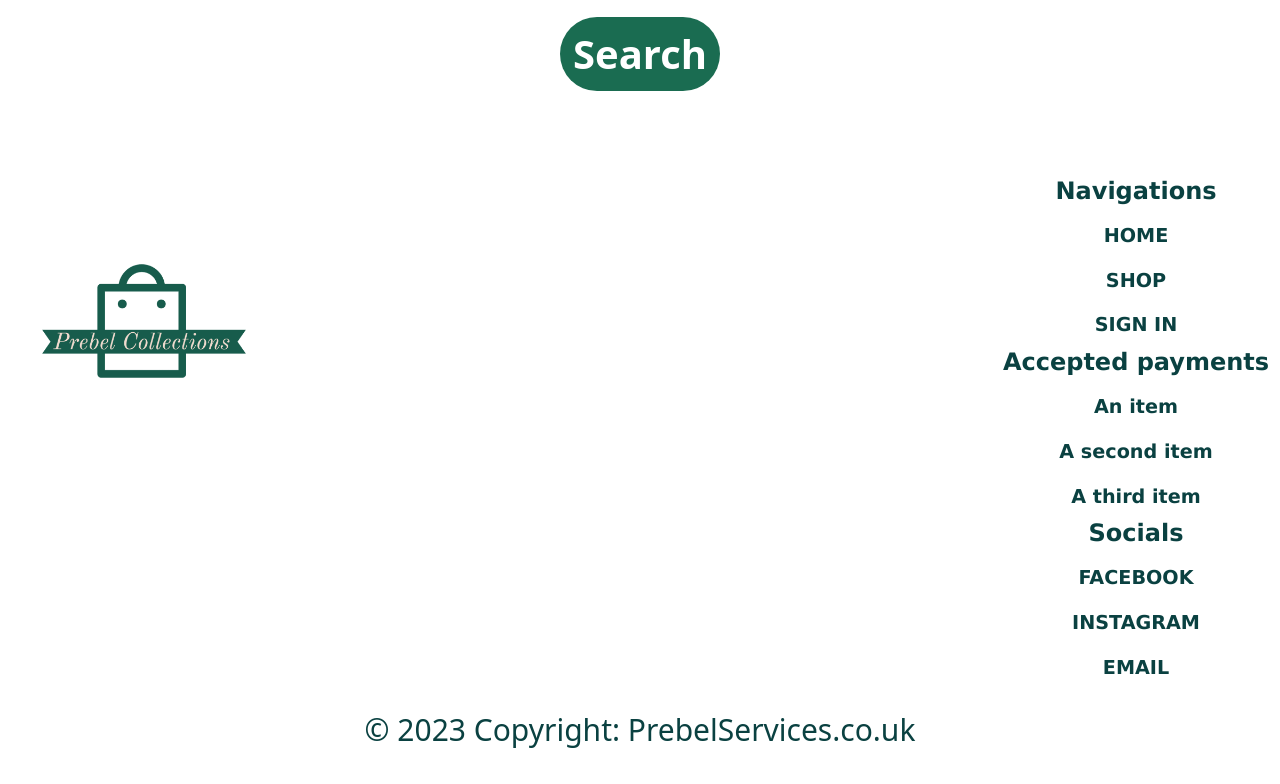
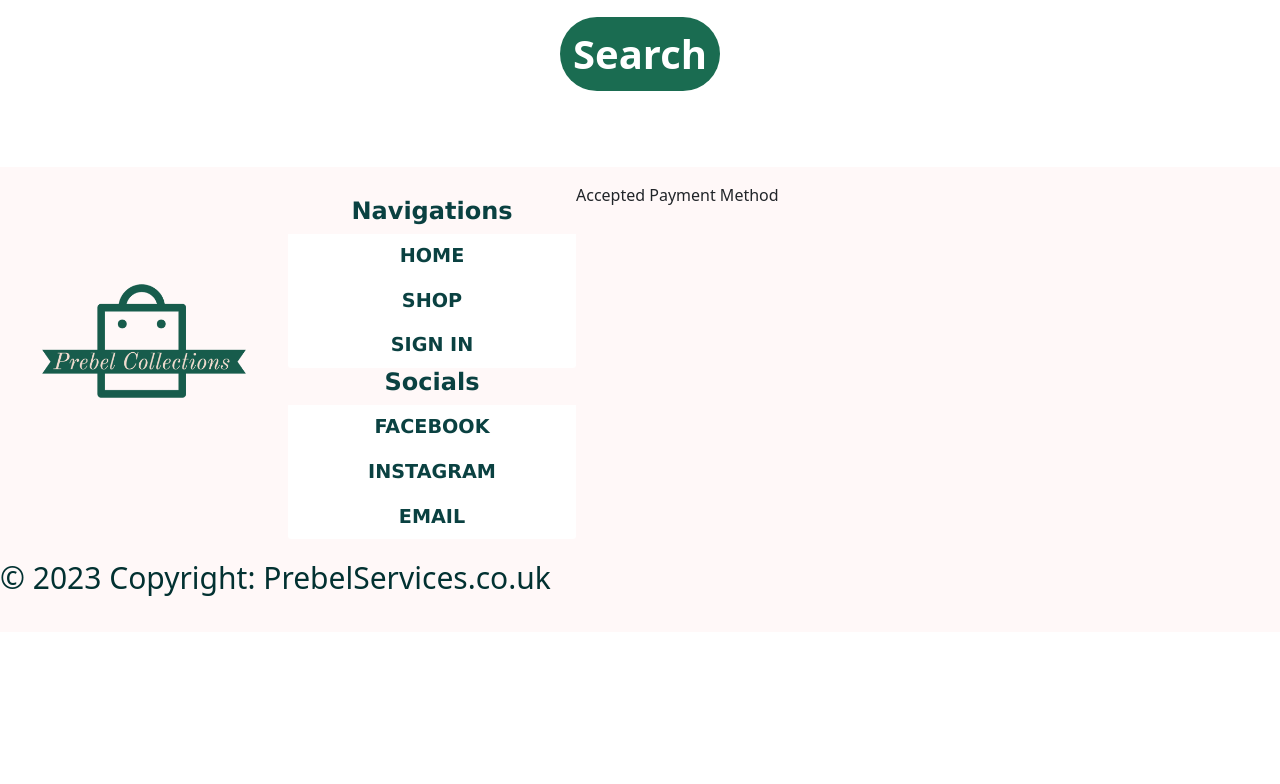
Before and after one commit to preshy59/prebel_collection, a plain HTML site: page index.html in a window 1280 px wide. Shown: the part 1135-1919 px from the top of the page. After the commit the page ends 1767 px from the top, so only its background shows below. Drawn offline with nearby package versions, Linux system fonts and the light colour scheme.

```diff
--- a/assets/css/style.css
+++ b/assets/css/style.css
@@ -155,6 +155,12 @@ body {
 .footer {
     display: flex;
     flex-wrap: wrap;
+    background-color: rgb(255, 248, 248);
+
+}
+.contact{
+    display: flex;
+    flex-wrap: wrap;
     justify-content: space-between;
     flex-direction: row;
     margin-top: 30px;
@@ -165,6 +171,7 @@ body {
     margin-left: auto;
     list-style: none;
     border: none;
+    background-color: inherit;
 }
 
 #display h5 {
@@ -185,18 +192,33 @@ h5 {
     font-family: Verdana, Geneva, Tahoma, sans-serif;
 }
 
+#payment {
+    justify-content: center;
+    align-items: center;
+    color: rgb(2, 49, 49) !important;
+    font-size: 30px;
+    font-weight: 500;
+    margin-bottom: 20px;
+
+}
+
 
 #copy {
-    display: flex;
-    flex-direction: column;
     justify-content: center;
     align-items: center;
-    margin: auto;
-    color: rgb(10, 65, 65) !important;
+    color: rgb(2, 49, 49) !important;
     font-size: 30px;
+    font-weight: 500;
+    background-color: rgb(255, 248, 248);
 }
 
 #copy a {
     text-decoration: none;
-    color: rgb(10, 65, 65) !important;
+    color: rgb(2, 49, 49) !important;
+
 }
+
+#copy a:hover{
+    text-decoration: none;
+    color: rgb(210, 188, 15) !important;
+}
--- a/index.html
+++ b/index.html
@@ -34,7 +34,7 @@
             <a class="nav-link active" aria-current="page" href="#">ABOUT</a>
           </li>
           <li class="nav-item">
-            <a class="nav-link active" href="#">CONTACT</a>
+            <a class="nav-link active" href="#contact">CONTACT</a>
           </li>
           <li class="nav-item">
             <a class="nav-link active" href="#">SIGN IN</a>
@@ -104,7 +104,8 @@
     </div>
   </div>
   <!-- footer section -->
-  <div class="footer">
+  <div class="footer" id="contact">
+    <div class="contact">
     <section>
           <div class="card" style="width: 18rem;" id="display">
         <img src="./assets/images/Prebel Collections.png" class="card-img-top logo" alt="Company logo">
@@ -120,14 +121,6 @@
       </ul>
     </div>
     <div class="card" style="width: 18rem;" id="display">
-      <h5>Accepted payments</h5>
-      <ul class="list-group list-group-flush">
-        <li class="list-group-item">An item</li>
-        <li class="list-group-item">A second item</li>
-        <li class="list-group-item">A third item</li>
-      </ul>
-    </div>
-    <div class="card" style="width: 18rem;" id="display">
       <h5>Socials</h5>
       <ul class="list-group list-group-flush">
         <li class="list-group-item">FACEBOOK</li>
@@ -135,11 +128,21 @@
         <li class="list-group-item">EMAIL</li>
       </ul>
     </div>
+  </section>
   </div>
-</section>
+  <div class="footer-copyright text-center py-3 copy" id="Payment">
+    <p> Accepted Payment Method</p>
+    <a href="http://" target="_blank" rel="noopener noreferrer"></a>
+    <a href="http://" target="_blank" rel="noopener noreferrer"></a>
+    <a href="http://" target="_blank" rel="noopener noreferrer"></a>
+    <a href="http://" target="_blank" rel="noopener noreferrer"></a>
+    </a>
+  </div>
+
   <div class="footer-copyright text-center py-3 copy" id="copy">
     <p> © 2023 Copyright: <a href=" " class="send">PrebelServices.co.uk </a> </p>
     </a>
+  </div>
   </div>
 
 
```
